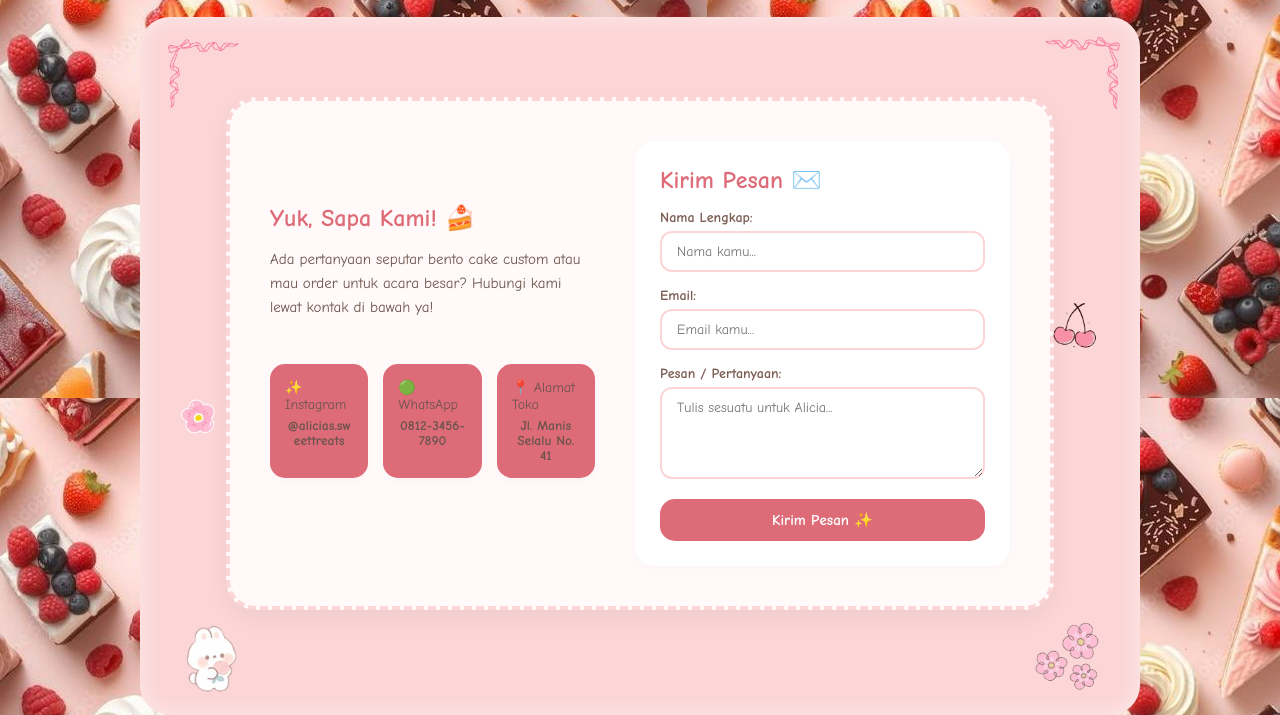
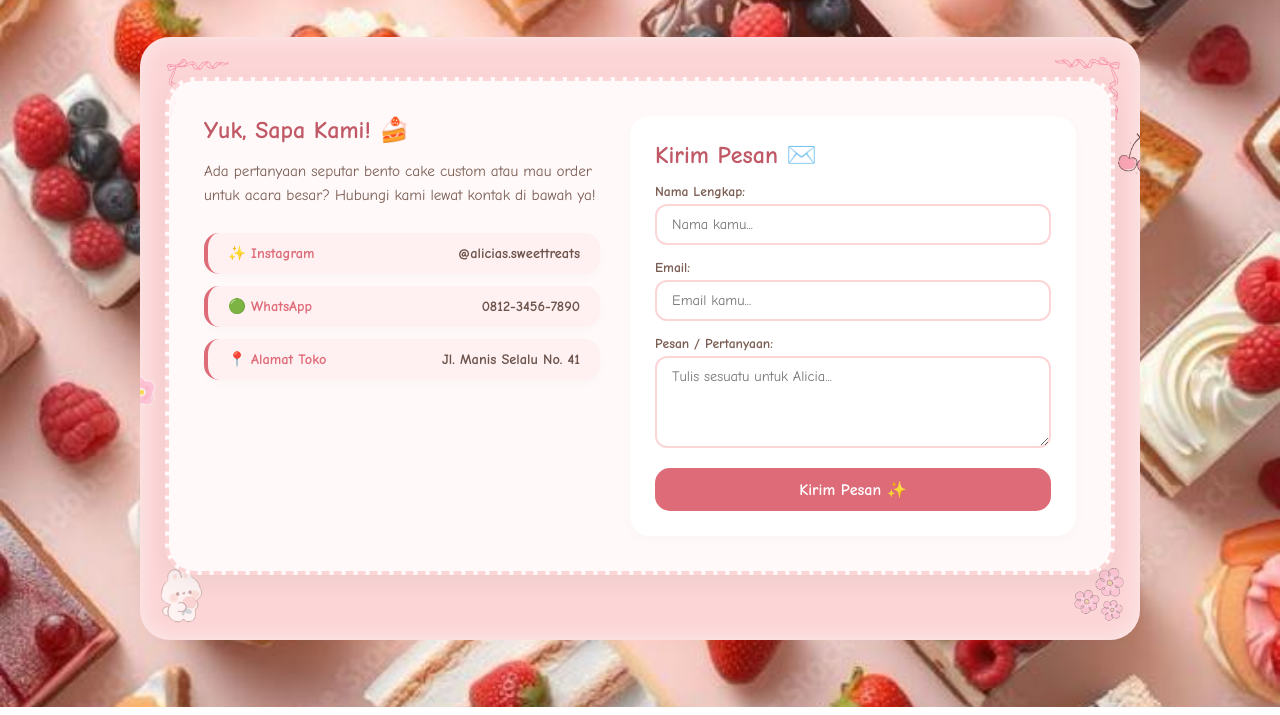
Before and after one commit to keishaaaliciaa/Aliciaa-s-Sweet-Treats, a plain HTML site: page contact.html in a window 1280 px wide. Shown: the part 93-808 px from the top of the page. Drawn offline with Linux system fonts and the light colour scheme.

Commit message:
Update contact.css

```diff
--- a/contact.css
+++ b/contact.css
@@ -6,28 +6,29 @@
     color: #6C544C;
 }
 
-
 body {
     background-color: #FBBBB9;
-    padding-top: 10px;
+    padding: 20px 10px;
     display: flex;
     flex-direction: column;
     align-items: center;
-    background: url(background.jpeg);
+    background: url(background.jpeg) no-repeat center center fixed;
+    background-size: cover;
 }
-
 
 .navbar {
     width: 90%;
     max-width: 1000px;
-    background-color: rgba(255, 255, 255, 0.5) ;
-    padding: 10px 20px;
+    background-color: rgba(255, 255, 255, 0.85);
+    padding: 15px 20px;
     border-radius: 20px;
     display: flex;
     justify-content: space-between;
     align-items: center;
-    border-bottom: 5px solid  #FCD6D7;
+    border-bottom: 5px solid #FCD6D7;
     margin-bottom: 40px;
+    flex-wrap: wrap;
+    gap: 15px;
 }
 
 .nav-logo {
@@ -42,15 +43,20 @@ body {
 }
 
 .logo-text {
-    font-size: 22px;
+    font-size: 1.3rem;
+    font-weight: bold;
     color: #6C544C;
+}
+
+.nav-links {
+    display: flex;
+    gap: 15px;
 }
 
 .nav-links a {
     text-decoration: none;
     color: #6C544C;
-    font-size: 18px;
-    margin-left: 20px;
+    font-size: 1rem;
     transition: color 0.3s;
 }
 
@@ -63,151 +69,82 @@ body {
     max-width: 1000px;
     background-color: #FCD6D7;
     border-radius: 30px;
-    padding: 60px 40px;
+    padding: 40px 20px;
     position: relative;
     min-height: 450px;
     display: flex;
     flex-direction: column;
-    justify-content:flex-start;
+    justify-content: flex-start;
     align-items: center;
     box-shadow: inset 0 0 20px rgba(255, 255, 255, 0.5);
+    overflow: hidden;
 }
-.content-text {
-    width: 75%;
-    text-align: center;
+
+.contact-container {
+    background-color: rgba(255, 255, 255, 0.85);
+    border-radius: 30px;
+    padding: 35px;
+    width: 100%;
+    max-width: 950px;
+    display: flex;
+    gap: 30px;
+    border: 4px dashed #FCD6D7;
+    box-shadow: 0 8px 25px rgba(0, 0, 0, 0.05);
     z-index: 2;
 }
 
-.judul-besar {
-    color: #C05865;
-    margin: 20px ;
-}
-.sub-judul {
-    color: #C05865;
-    font-size: 18px;
-    margin-bottom: 15px;
-    font-style: italic;
-}
-
-.paragraf {
-    color: #7A5C52;
-    font-size: 16px;
-    line-height: 1.6;
-}
-
-.pembatas-bawah {
-    margin-top: 25px;
-    z-index: 2;
-}
-
-.pita-tengah {
-    width: 200px;
-}
-
-.ornamen {
-    position: absolute;
-    height: auto;
-}
-
-.pita-kiri {
-    top: 20px;
-    left: 20px;
-    width: 80px;
-}
-
-.pita-kanan {
-    top: 20px;
-    right: 20px;
-    width: 80px;
-}
-
-.ceri {
-    top: 40%;
-    right: 40px;
-    width: 50px;
-}
-
-.bunga-pink {
-    bottom: 40%;
-    left: 40px;
-    width: 40px;
-}
-
-.kelinci {
-    bottom: 20px;
-    left: 40px;
-    width: 60px;
-}
-
-.bunga-bawah {
-    bottom: 20px;
-    right: 40px;
-    width: 70px;
-}
-.contact-container {
-    background-color: rgba(255, 255, 255, 0.85);
-    border-radius: 30px;
-    padding: 40px;
-    width: 90%;
-    max-width: 950px;
-    margin: 20px auto;
-    display: flex;
-    gap: 40px;
-    border: 4px dashed #FCD6D7;
-    box-shadow: 0 8px 25px rgba(0, 0, 0, 0.05);
-}
-
-/* BAGIAN KIRI: INFO SOSMED */
 .contact-info {
     flex: 1;
     display: flex;
     flex-direction: column;
-    justify-content: center;
+    justify-content: flex-start;
 }
 
 .contact-subtitle {
-    color: #DE6B78; /* Pink tua */
-    font-size: 24px;
+    color: #C05865;
+    font-size: 1.5rem;
     margin-bottom: 15px;
 }
 
 .contact-desc {
-    color: #6C544C;
-    font-size: 15px;
+    color: #7A5C52;
+    font-size: 0.95rem;
     line-height: 1.6;
     margin-bottom: 25px;
 }
 
 .info-links {
     display: flex;
-    flex-direction: row;
-    justify-content: space-between;
-    gap: 15px;
-    margin-top: 20px;
-    margin-bottom: 25px;
+    flex-direction: column;
+    gap: 12px;
     width: 100%;
 }
 
 .info-item {
-    flex: 1;
-    background-color:#DE6B78;
-    color: #6C544C;
-    padding: 15px;
+    background-color: #FFF0F1;
+    padding: 12px 20px;
     border-radius: 15px;
-    font-size: 14px;
+    font-size: 0.9rem;
     display: flex;
-    flex-direction: column;
+    justify-content: space-between;
     align-items: center;
-    gap: 5px;
+    gap: 10px;
     box-shadow: 0 4px 10px rgba(0, 0, 0, 0.02);
+    border-left: 4px solid #DE6B78;
+}
+
+.info-label {
+    font-weight: bold;
+    color: #DE6B78;
 }
 
 .info-item strong {
-    font-size: 13.5px;
-    word-break: break-word;
-    text-align: center;
+    font-size: 0.9rem;
+    color: #6C544C;
+    text-align: right;
 }
 
+/* BAGIAN KANAN: BOX FORM */
 .contact-form-box {
     flex: 1;
     background-color: #FFF;
@@ -231,7 +168,7 @@ body {
 .form-group-contact label {
     color: #7A5C52;
     font-weight: bold;
-    font-size: 14px;
+    font-size: 0.85rem;
 }
 
 .contact-input {
@@ -240,10 +177,8 @@ body {
     border: 2px solid #FCD6D7;
     border-radius: 12px;
     color: #6C544C;
-    font-size: 14px;
+    font-size: 0.9rem;
     outline: none;
-    box-sizing: border-box;
-    transition: border-color 0.2s;
 }
 
 .contact-input:focus {
@@ -256,14 +191,74 @@ body {
     border: none;
     padding: 12px;
     border-radius: 15px;
-    font-size: 15px;
+    font-size: 1rem;
     font-weight: bold;
     cursor: pointer;
     margin-top: 5px;
-    transition: background-color 0.2s, transform 0.2s;
+    transition: all 0.2s ease;
 }
 
 .kirim-pesan:hover {
     background-color: #C05865;
     transform: translateY(-2px);
 }
+
+.pembatas-bawah {
+    margin-top: 25px;
+    z-index: 2;
+}
+
+.ornamen {
+    position: absolute;
+    height: auto;
+    opacity: 0.7;
+    pointer-events: none;
+}
+
+.pita-kiri { top: 20px; left: 20px; width: 70px; }
+.pita-kanan { top: 20px; right: 20px; width: 70px; }
+.ceri { top: 15%; right: -20px; width: 45px; }
+.bunga-pink { top: 55%; left: -15px; width: 35px; }
+.kelinci { bottom: 15px; left: 15px; width: 50px; }
+.bunga-bawah { bottom: 15px; right: 15px; width: 55px; }
+
+
+@media (max-width: 768px) {
+    .navbar {
+        flex-direction: column;
+        text-align: center;
+    }
+
+    .nav-links {
+        justify-content: center;
+        width: 100%;
+    }
+    .contact-container {
+        flex-direction: column;
+        padding: 20px;
+        gap: 25px;
+    }
+
+    .info-item {
+        flex-direction: row;
+        justify-content: space-between;
+        padding: 10px 15px;
+    }
+
+    .info-item strong {
+        font-size: 0.85rem;
+    }
+
+    .ceri, .bunga-pink {
+        display: none;
+    }
+
+    .pita-kiri, .pita-kanan {
+        width: 45px;
+    }
+
+    .kelinci, .bunga-bawah {
+        width: 35px;
+        opacity: 0.4;
+    }
+}
```
